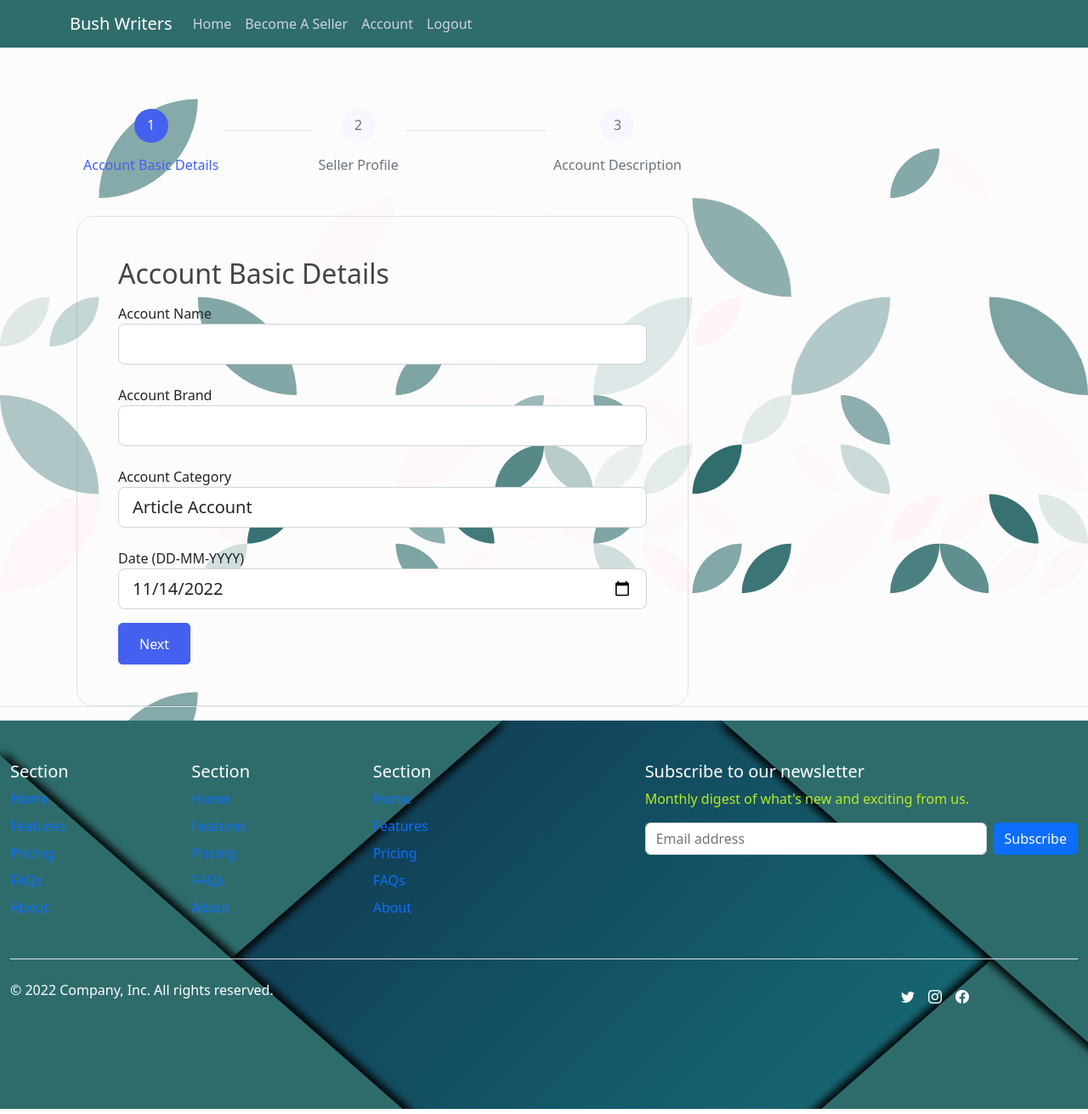
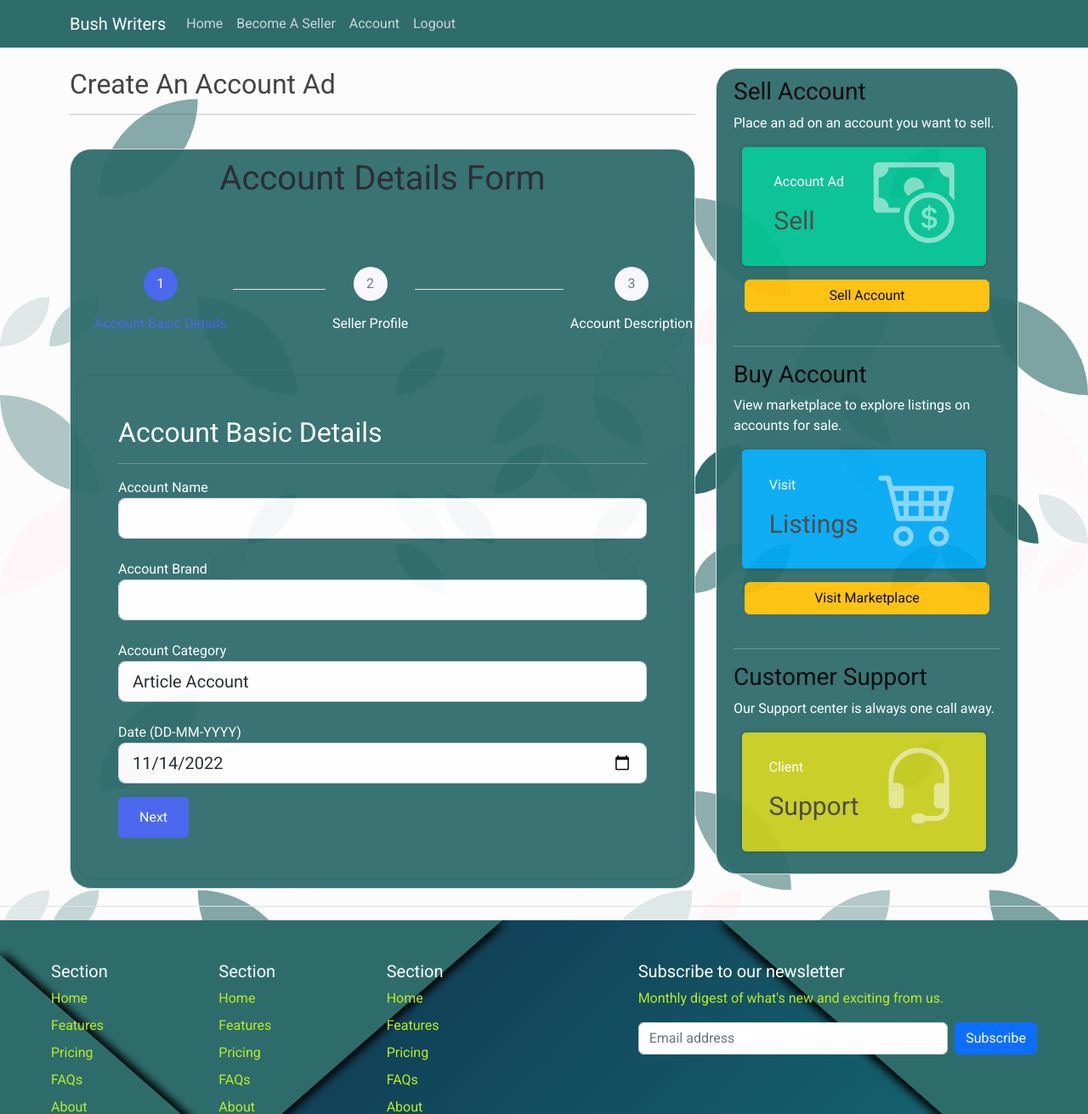
Before and after one commit to JamesOmare/BUSHWRITERS_HEROKU, a Flask app: page /new_seller in a window 1280 px wide. Shown: the top 1311 px of the page at 85% size. Run offline with Flask 2, Linux system fonts and the light colour scheme; the visitor is signed in with stand-in values (Sample User, id 1); data comes from the database, SQL or seed files in the repository; some libraries are stand-ins or nearby versions.

Commit message:
added changes

```diff
--- a/src/admin/admin_views.py
+++ b/src/admin/admin_views.py
@@ -477,8 +477,8 @@ admin.add_view(UserModelView(User, db.session))
 admin.add_view(AccountModelView(Account, db.session))
 path = op.join(op.dirname(__file__), '../static')
 admin.add_view(FileAdmin(path, '/static/', name='Static Files'))
-admin.add_view(NotificationView(name='Custom'))
-admin.add_view(FormView(name='Forms'))
+# admin.add_view(NotificationView(name='Custom'))
+# admin.add_view(FormView(name='Forms'))
 admin.add_view(OnProgressView(Account, db.session, name='On Progress', endpoint="on_progress"))
 admin.add_view(VerificationView(Account, db.session, name='Verification Pending', endpoint="pending_verification"))
 admin.add_view(SucessView(Account, db.session, name='Successful', endpoint="success"))
--- a/src/static/css/multi_form.css
+++ b/src/static/css/multi_form.css
@@ -12,6 +12,10 @@ h2 {
 }
 .text-center {
     text-align: center;
+}
+
+.seller-form{
+    padding-left: 2px;
 }
 
 .mx-2{
--- a/src/templates/admin/add.html
+++ b/src/templates/admin/add.html
@@ -10,7 +10,7 @@
 {% block tail %}
     {{ super() }}
 
-      <div class="card text-white bg-success mb-3" style="max-width: 20rem;">
+      <!-- <div class="card text-white bg-success mb-3" style="max-width: 20rem;">
         <div class="card-header">{{ number }}</div>
         <div class="card-body">
           <h4 class="card-title">Success card title</h4>
@@ -19,6 +19,6 @@
           </p>
 
         </div>
-      </div>
+      </div> -->
 
 {% endblock %}
--- a/src/templates/admin/add2.html
+++ b/src/templates/admin/add2.html
@@ -10,7 +10,7 @@
 {% block tail %}
     {{ super() }}
 
-      <div class="card text-white bg-success mb-3" style="max-width: 20rem;">
+      <!-- <div class="card text-white bg-success mb-3" style="max-width: 20rem;">
         <div class="card-header">{{ number }}</div>
         <div class="card-body">
           <h4 class="card-title">Success card title</h4>
@@ -19,6 +19,6 @@
           </p>
 
         </div>
-      </div>
+      </div> -->
 
 {% endblock %}
--- a/src/templates/admin/complaint_claims.html
+++ b/src/templates/admin/complaint_claims.html
@@ -10,13 +10,13 @@
 <div class="toast show" role="alert" aria-live="assertive" aria-atomic="true">
     <div class="toast-header">
       <strong class="mr-auto">Bootstrap</strong>
-      <small>11 mins ago</small>
+      <!-- <small>11 mins ago</small> -->
       <button type="button" class="ml-2 mb-1 close" data-dismiss="toast" aria-label="Close">
         <span aria-hidden="true">&times;</span>
       </button>
     </div>
     <div class="toast-body">
-      Hello, world! This is a toast message.
+      Hello, welcome to rejection message section.
     </div>
   </div>
 
--- a/src/templates/admin/index.html
+++ b/src/templates/admin/index.html
@@ -2,7 +2,7 @@
 {% block body %}
 <div class="jumbotron">
     <h1 class="display-3">Welcome To Admin Portal</h1>
-    <p class="lead">This is a simple hero unit, a simple jumbotron-style component for calling extra attention to featured content or information.</p>
+    <p class="lead">This is dashboard will help you manage user content or information.</p>
     <hr class="my-4">
     <p>It uses utility classes for typography and spacing to space content out within the larger container.</p>
     <p class="lead">
--- a/src/templates/seller_form.html
+++ b/src/templates/seller_form.html
@@ -1,15 +1,20 @@
 {% extends "base.html" %}
 
 {% block stylesheets %}
-<link rel="stylesheet" type="text/css" href="{{ url_for('static', filename='css/styles.css') }}" >
+
     <link href="https://cdn.jsdelivr.net/npm/bootstrap@5.2.0/dist/css/bootstrap.min.css" rel="stylesheet" integrity="sha384-gH2yIJqKdNHPEq0n4Mqa/HGKIhSkIHeL5AyhkYV8i59U5AR6csBvApHHNl/vI1Bx" crossorigin="anonymous">
+    <link rel="stylesheet" type="text/css" href="{{ url_for('static', filename='css/styles.css') }}" >
     <link rel="stylesheet" type="text/css" href="{{ url_for('static', filename='css/multi_form.css') }}" >
+    <link rel="stylesheet" type="text/css" href="{{ url_for('static', filename='css/card-styles.css') }}" >
 
 {% endblock stylesheets %}
 
 {% block content %}
-<div>
-    <h1>Multi-Step Form </h1>
+<h2>Create An Account Ad</h2>
+<hr>
+<br>
+<div class="content-section ">
+    <h1 class="text-dark">Account Details Form </h1>
     <div id="multi-step-form-container">
         <!-- Form Steps / Progress Bar -->
         <ul class="form-stepper form-stepper-horizontal text-center mx-auto pl-0">
@@ -19,7 +24,7 @@
                     <span class="form-stepper-circle">
                         <span>1</span>
                     </span>
-                    <div class="label">Account Basic Details</div>
+                    <div class="label text-white">Account Basic Details</div>
                 </a>
             </li>
             <!-- Step 2 -->
@@ -28,7 +33,7 @@
                     <span class="form-stepper-circle text-muted">
                         <span>2</span>
                     </span>
-                    <div class="label text-muted">Seller Profile</div>
+                    <div class="label text-white">Seller Profile</div>
                 </a>
             </li>
             <!-- Step 3 -->
@@ -37,7 +42,7 @@
                     <span class="form-stepper-circle text-muted">
                         <span>3</span>
                     </span>
-                    <div class="label text-muted">Account Description</div>
+                    <div class="label text-white">Account Description</div>
                 </a>
             </li>
         </ul>
@@ -48,13 +53,14 @@
             {{ form.hidden_tag() }}
             <!-- Step 1 Content -->
             <section id="step-1" class="form-step">
-                <h2 class="font-normal">Account Basic Details</h2>
+                <h2 class="font-normal text-white">Account Basic Details</h2>
+                <hr class="text-white">
                 <!-- Step 1 input fields -->
                 <div class="mt-3">
 
                     <!-- Account Name -->
                     <div class="form-group">
-                        {{ form.account_name.label(class="form-control-label") }}
+                        {{ form.account_name.label(class="form-control-label text-white") }}
                         {% if form.account_name.errors %}
                             {{ form.account_name(class="form-control form-control-lg is-invalid") }}
                             <div class="invalid-feedback">
@@ -70,7 +76,7 @@
 
                     <!-- Account Brand -->
                     <div class="form-group">
-                        {{ form.account_brand.label(class="form-control-label") }}
+                        {{ form.account_brand.label(class="form-control-label text-white") }}
                         {% if form.account_brand.errors %}
                             {{ form.account_brand(class="form-control form-control-lg is-invalid") }}
                             <div class="invalid-feedback">
@@ -86,7 +92,7 @@
 
                     <!-- Account Type section -->
                     <div class="form-group">
-                        {{ form.account_type.label(class="form-control-label") }}
+                        {{ form.account_type.label(class="form-control-label text-white") }}
                         {% if form.account_type.errors %}
                             {{ form.account_type(class="form-control form-control-lg is-invalid") }}
                             <div class="invalid-feedback">
@@ -102,7 +108,7 @@
 
                     <!-- Account Creation Date -->
                     <div class="form-group">
-                        {{ form.account_creation_date.label(class="form-control-label") }}
+                        {{ form.account_creation_date.label(class="form-control-label text-white") }}
                         {% if form.account_creation_date.errors %}
                             {{ form.account_creation_date(class="form-control form-control-lg is-invalid") }}
                             <div class="invalid-feedback">
@@ -123,13 +129,14 @@
 
             <!-- Step 2 Content, default hidden on page load. -->
             <section id="step-2" class="form-step d-none">
-                <h2 class="font-normal">Seller Profile</h2>
+                <h2 class="font-normal text-white">Seller Profile</h2>
+                <hr class="text-white">
                 <!-- Step 2 input fields -->
                 <div class="mt-3">
 
                     <!-- Account Price -->
                     <div class="form-group">
-                        {{ form.account_value.label(class="form-control-label") }}
+                        {{ form.account_value.label(class="form-control-label text-white") }}
                         {% if form.account_value.errors %}
                             {{ form.account_value(class="form-control form-control-lg is-invalid") }}
                             <div class="invalid-feedback">
@@ -150,12 +157,13 @@
             </section>
             <!-- Step 3 Content, default hidden on page load. -->
             <section id="step-3" class="form-step d-none">
-                <h2 class="font-normal">Account Description</h2>
+                <h2 class="font-normal text-white">Account Description</h2>
+                <hr class="text-white">
                 <!-- Step 3 input fields -->
 
                 <!-- Account Description -->
                 <div class="form-group">
-                    {{ form.account_description.label(class="form-control-label") }}
+                    {{ form.account_description.label(class="form-control-label text-white") }}
                     {% if form.account_description.errors %}
                         {{ form.account_description(class="form-control form-control-lg is-invalid") }}
                         <div class="invalid-feedback">
@@ -170,7 +178,7 @@
 
                 <!-- Account Images upload -->
                 <div class="form-group">
-                    {{ form.images.label(class="form-control-label") }}
+                    {{ form.images.label(class="form-control-label text-white") }}
                     {% if form.images.errors %}
                         {{ form.images(class="form-control form-control-lg is-invalid") }}
                         <div class="invalid-feedback">
@@ -185,16 +193,92 @@
 
                 <div class="mt-3">
                     <button class="button btn-navigate-form-step" type="button" step_number="2">Prev</button>
+                    <div class="form-group">
+                    {{ form.submit(class="btn btn-outline-info") }}
+                </div>
 
-                    <div class="form-group">
-                        {{ form.submit(class="btn btn-outline-info") }}
-                    </div>
                 </div>
+
             </section>
         </form>
     </div>
 </div>
 {% endblock content %}
+
+{% block sidebar %}
+  <div class="col-md-4 sidebar">
+    <div class="content-section">
+      <!-- Sell Account Details -->
+      <h3 class="side-title">Sell Account</h3>
+      <p class='text-muted side-text'>Place an ad on an account you want to sell.
+        <!--Widget Start-->
+        <div class="card-body card-sidebar color1">
+          <div class="float-left">
+            <p>Account Ad</p>
+              <h3>
+                  <span class="currency">Sell</span>
+              </h3>
+
+          </div>
+          <div class="float-right">
+            <i class="bi bi-cash-coin"></i>
+          </div>
+        </div>
+        <!--Widget End-->
+      </p>
+      <div class="d-grid gap-2 col-11 mx-auto">
+        <a href="{{ url_for('main.seller') }}" role="button" class="btn btn-warning">Sell Account</a>
+      </div>
+      <br/>
+      <hr class="text-white">
+
+      <h3 class="side-title">Buy Account</h3>
+      <p class='text-muted side-text'>View marketplace to explore listings on accounts for sale.
+       <!--Widget Start-->
+       <div class="card-body card-sidebar color2">
+        <div class="float-left">
+          <p>Visit</p>
+            <h3>
+                <span class="currency">Listings</span>
+            </h3>
+
+        </div>
+        <div class="float-right">
+          <i class="bi bi-cart4"></i>
+        </div>
+      </div>
+      <!--Widget End-->
+      </p>
+      <div class="d-grid gap-2 col-11 mx-auto">
+        <a href="{{ url_for('main.viewpage') }}" role="button" class="btn btn-warning">Visit Marketplace</a>
+      </div>
+      <br/>
+      <hr class="text-white">
+
+
+      <h3 class="side-title">Customer Support</h3>
+      <p class='text-muted side-text'>Our Support center is always one call away.
+       <!--Widget Start-->
+       <div class="card-body card-sidebar color4">
+        <div class="float-left">
+          <p>Client</p>
+            <h3>
+                <span class="currency">Support</span>
+            </h3>
+        </div>
+        <div class="float-right">
+          <i class="bi bi-headset"></i>
+        </div>
+      </div>
+      <!--Widget End-->
+      </p>
+
+
+    </div>
+  </div>
+  <br/>
+
+{% endblock sidebar %}
 
 {% block footer %}
 <div class="border-top pt-3"></div>
--- a/src/templates/update_account_form.html
+++ b/src/templates/update_account_form.html
@@ -4,6 +4,7 @@
 {% block stylesheets %}
     <link href="https://cdn.jsdelivr.net/npm/bootstrap@5.2.0/dist/css/bootstrap.min.css" rel="stylesheet" integrity="sha384-gH2yIJqKdNHPEq0n4Mqa/HGKIhSkIHeL5AyhkYV8i59U5AR6csBvApHHNl/vI1Bx" crossorigin="anonymous">
     <link rel="stylesheet" type="text/css" href="{{ url_for('static', filename='css/styles.css') }}" >
+    <link rel="stylesheet" type="text/css" href="{{ url_for('static', filename='css/card-styles.css') }}" >
 {% endblock stylesheets %}
 
 {% block content %}
@@ -100,7 +101,7 @@
 
                 <!-- Profile picture field -->
                 <div class="form-group">
-                    {{ form.profile_image.label() }}
+                    {{ form.profile_image.label(class = "text-white") }}
                     {{ form.profile_image(class="form-control-file text-white") }}
                     {% if form.profile_image.errors %}
                         {% for error in form.profile_image.errors %}
@@ -113,8 +114,9 @@
             </fieldset>
 
             <div class="form-group">
-                {{ form.submit(class="btn btn-info") }}
+                {{ form.submit(class="btn btn-primary") }}
             </div>
+            <br>
         </form>
     </div>
 {% endblock content %}
--- a/src/templates/view.html
+++ b/src/templates/view.html
@@ -126,7 +126,7 @@
                 </form>
 
                 <!-- END SEARCH INPUT -->
-                <p>Showing all results matching "web development"</p>
+                <!-- <p>Showing all results matching "web development"</p> -->
 
                 <div class="padding"></div>
 
```
Also changed, not shown: src/templates/admin/on_progress.html (+4 -4 lines), src/static/images/account_images/78ecbbff2605afaf.jpg (added).
